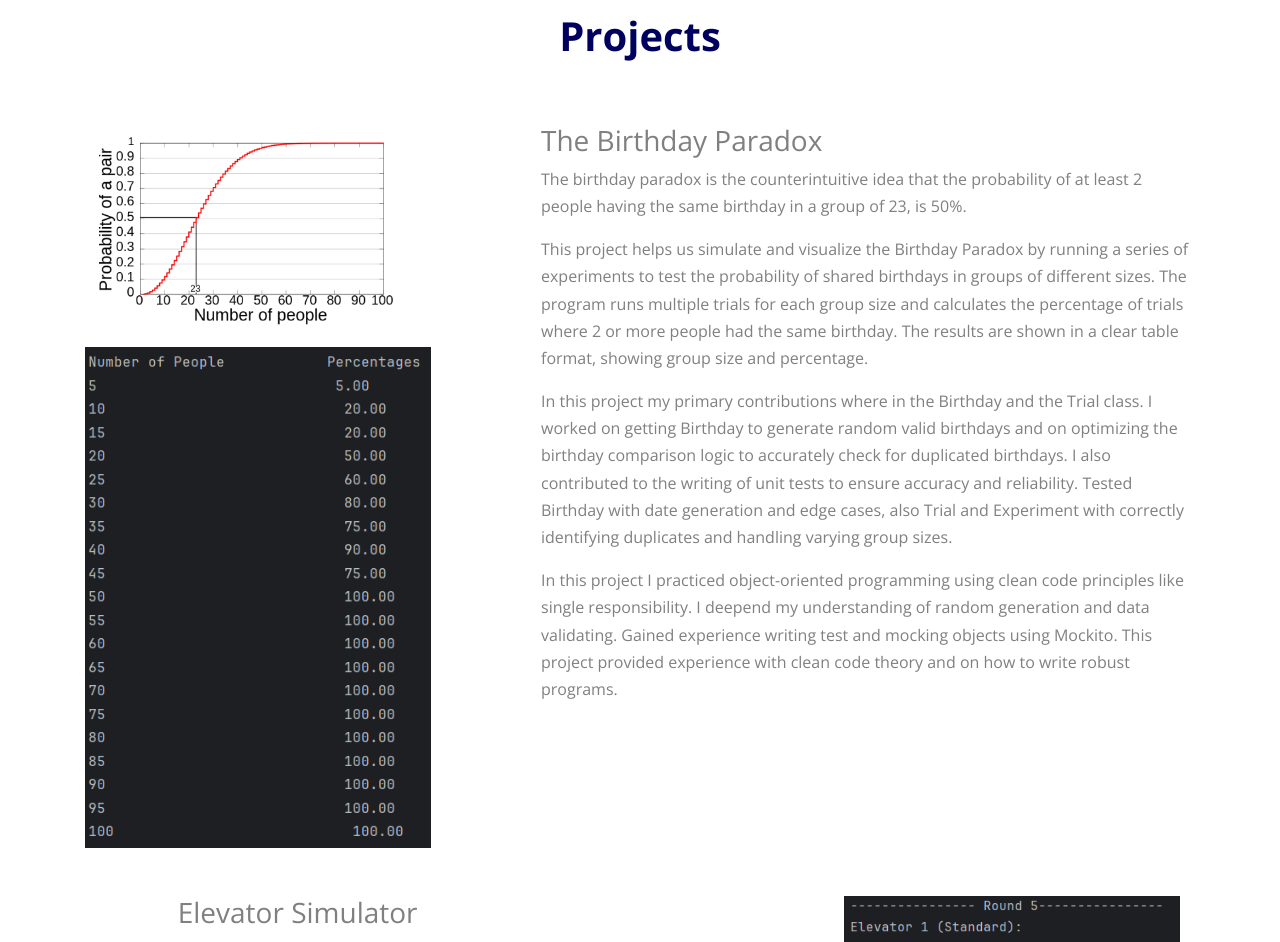
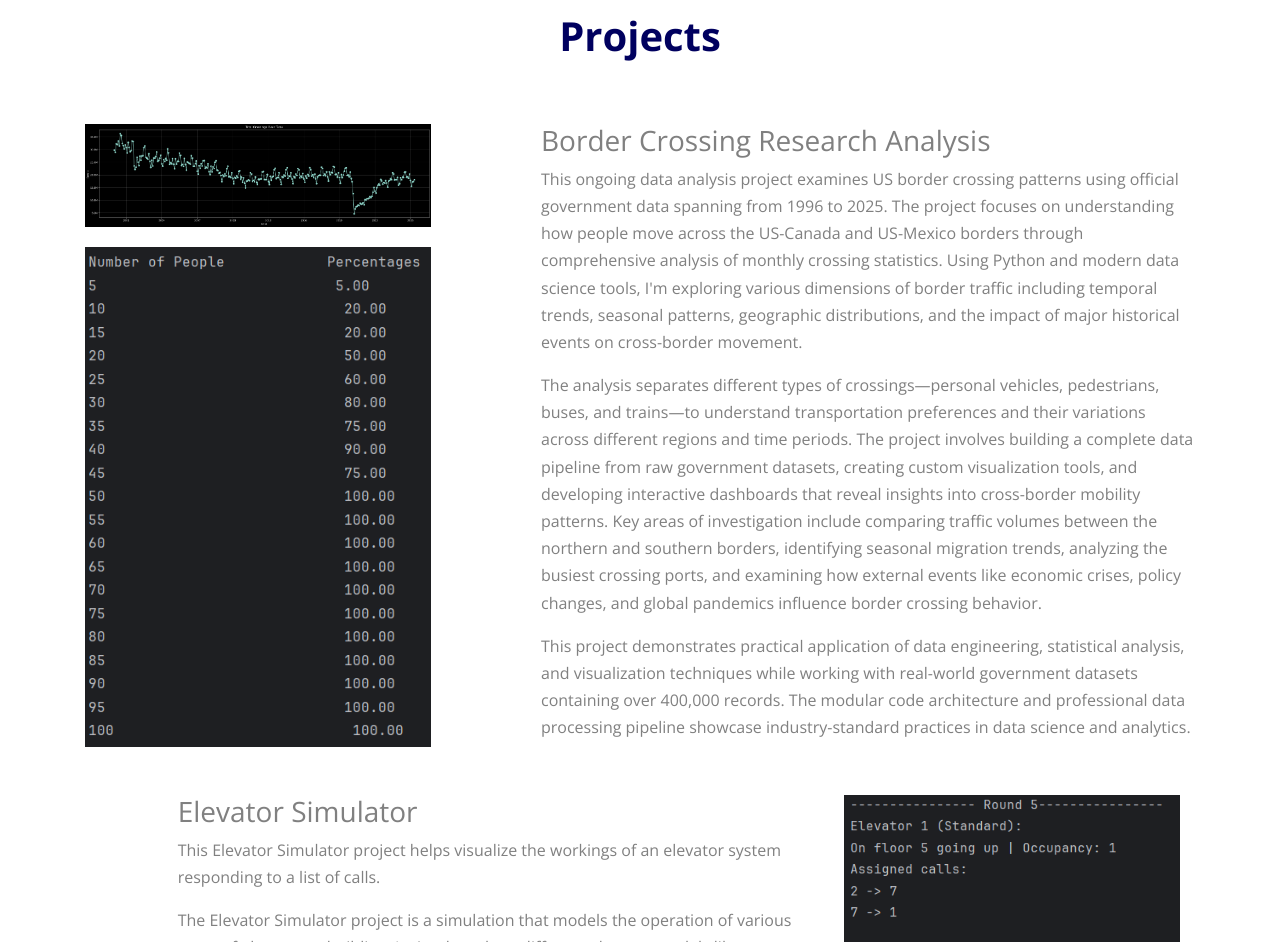
Before and after one commit to Max-Aber/Max-Aber.github.io, a plain HTML site: page index.html in a window 1280 px wide. Shown: the part 700-1642 px from the top of the page. Drawn offline with nearby package versions, Linux system fonts and the light colour scheme; files whose address does not match are found by name.

Commit message:
added border crossing research project

```diff
--- a/index.html
+++ b/index.html
@@ -150,7 +150,7 @@
           <div class="row">
             <div class="col-lg-6 mb-5" data-aos="fade-up" data-aos-delay="">
               <img
-                src="./images/birthdayGraph.png"
+                src="./images/total_person_crossings_2000.png"
                 alt="Image of your project"
                 class="img-fluid"
               />
@@ -167,32 +167,34 @@
               data-aos-delay="100"
             >
               <div class="mb-4">
-                <h3>The Birthday Paradox</h3>
+                <h3>Border Crossing Research Analysis </h3>
                 <p>
-                  The birthday paradox is the counterintuitive idea that the probability
-                  of at least 2 people having the same birthday in a group of 23, is 50%.
-
+                  This ongoing data analysis project examines US border crossing patterns using
+                  official government data spanning from 1996 to 2025. The project focuses on
+                  understanding how people move across the US-Canada and US-Mexico borders through
+                  comprehensive analysis of monthly crossing statistics. Using Python and modern
+                  data science tools, I'm exploring various dimensions of border traffic including
+                  temporal trends, seasonal patterns, geographic distributions, and the impact of
+                  major historical events on cross-border movement.
                 </p>
                 <p>
-                  This project helps us simulate and visualize the Birthday
-                  Paradox by running a series of experiments to test the probability
-                  of shared birthdays in groups of different sizes. The program runs
-                  multiple trials for each group size and calculates the percentage of
-                  trials where 2 or more people had the same birthday. The results are shown
-                  in a clear table format, showing group size and percentage.</p>
-                <p>In this project my primary contributions where in the Birthday
-                  and the Trial class. I worked on getting Birthday to generate random
-                  valid birthdays and on optimizing the birthday comparison logic to
-                  accurately check for duplicated birthdays. I also contributed to the writing
-                  of unit tests to ensure accuracy and reliability. Tested Birthday with date
-                  generation and edge cases, also Trial and Experiment with correctly identifying
-                  duplicates and handling varying group sizes.
+                  The analysis separates different types of crossings—personal vehicles,
+                  pedestrians, buses, and trains—to understand transportation preferences and
+                  their variations across different regions and time periods. The project
+                  involves building a complete data pipeline from raw government datasets,
+                  creating custom visualization tools, and developing interactive dashboards
+                  that reveal insights into cross-border mobility patterns. Key areas of investigation
+                  include comparing traffic volumes between the northern and southern borders,
+                  identifying seasonal migration trends, analyzing the busiest crossing ports,
+                  and examining how external events like economic crises, policy changes, and
+                  global pandemics influence border crossing behavior.</p>
+
+                <p>This project demonstrates practical application of data engineering, statistical
+                  analysis, and visualization techniques while working with real-world government
+                  datasets containing over 400,000 records. The modular code architecture and
+                  professional data processing pipeline showcase industry-standard practices in
+                  data science and analytics.
                 </p>
-                <p>In this project I practiced object-oriented programming using clean code
-                principles like single responsibility. I deepend my understanding of random
-                generation and data validating. Gained experience writing test and mocking
-                objects using Mockito. This project provided experience with clean code
-                theory and on how to write robust programs.</p>
               </div>
             </div>
           </div>
```
Also changed, not shown: images/911_crossings.png (added), images/financial_crisis_crossings.png (added), images/total_person_crossings_2000.png (added).
